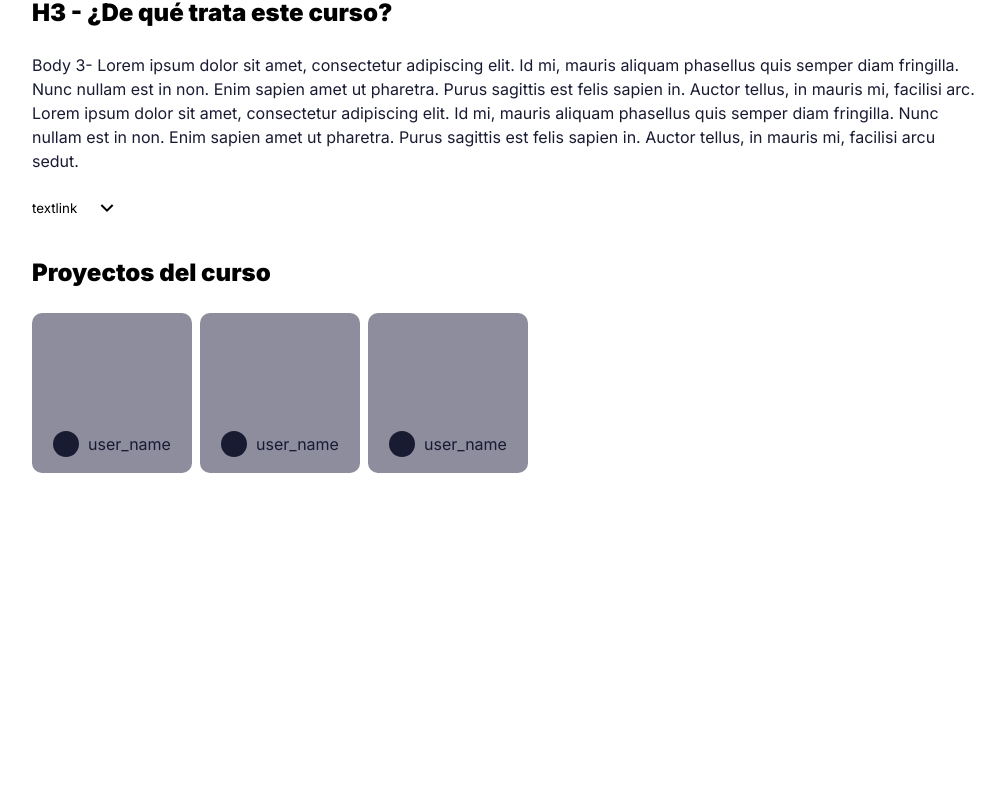
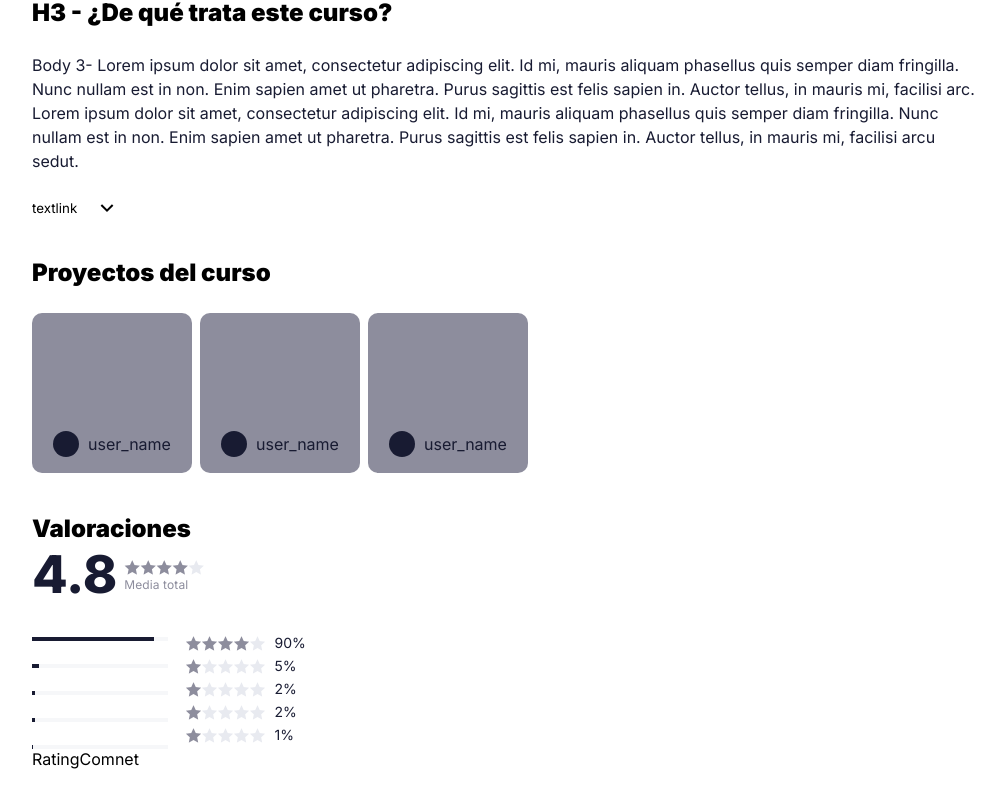
Before and after one commit to kedeinroga/crashcourse-front, a React (Create React App) app: page / in a window 1280 px wide. Shown: the part 1704-2512 px from the top of the page, without its empty margins (132-1137 px from the left). Before the commit the page ends 2201 px from the top, so only its background shows below. Built offline with nearby package versions, Linux system fonts and the light colour scheme.

Commit message:
Component ratingstar has the styles of figma and the component is in the detail course view

```diff
--- /dev/null
+++ b/src/components/UI/RatingComnet.tsx
@@ -0,0 +1,7 @@
+import "./RatingComnet.css";
+
+function RatingComnet() {
+  return <div>RatingComnet</div>;
+}
+
+export default RatingComnet;
--- /dev/null
+++ b/src/components/UI/RatingStar.css
@@ -0,0 +1,104 @@
+.rating-star__bars {
+  display: flex;
+  flex-direction: column;
+  gap: 23px;
+  align-items: center;
+  margin-top: 8px;
+}
+
+.rating-star__score {
+  display: flex;
+  gap: 7px;
+  align-items: center;
+  margin-bottom: 24px;
+}
+
+.ri-star-fill {
+  color: #e8eaf0;
+}
+
+.rating-star__stars--content p {
+  font-size: 14px;
+  line-height: 20px;
+  letter-spacing: 0px;
+  text-align: left;
+}
+
+.start-active {
+  color: var(--color-gray);
+}
+
+.rating-star__score--media p {
+  font-size: 12px;
+  line-height: 16px;
+  letter-spacing: 0.1px;
+  text-align: left;
+  color: var(--color-gray);
+}
+
+.rating-star__score--value {
+  font-size: 52px;
+  font-style: normal;
+  font-weight: 800;
+  line-height: 60px;
+  letter-spacing: 0px;
+  text-align: left;
+}
+
+.rating-star__bars--level {
+  height: 4px;
+  width: 135.5px;
+  border-radius: 0px;
+  background-color: #f6f7f9;
+}
+
+.rating-star__bars--value5 {
+  background-color: #181b32;
+  width: 90%;
+  height: 100%;
+}
+
+.rating-star__bars--value4 {
+  background-color: #181b32;
+  width: 5%;
+  height: 100%;
+}
+
+.rating-star__bars--value3 {
+  background-color: #181b32;
+  width: 2%;
+  height: 100%;
+}
+
+.rating-star__bars--value2 {
+  background-color: #181b32;
+  width: 2%;
+  height: 100%;
+}
+
+.rating-star__bars--value1 {
+  background-color: #181b32;
+  width: 1%;
+  height: 100%;
+}
+
+.rating-star__content--barstar {
+  display: flex;
+  gap: 18px;
+}
+
+.rating-star__stars {
+  display: flex;
+  flex-direction: column;
+  justify-content: center;
+  gap: 3px;
+}
+
+.ri-star-fill {
+  font-size: 16px;
+}
+
+.rating-star__stars--content {
+  display: flex;
+  gap: 9px;
+}
--- /dev/null
+++ b/src/components/UI/RatingStar.tsx
@@ -0,0 +1,94 @@
+import "./RatingStar.css";
+
+function RatingStar() {
+  return (
+    <div className="rating-star__content">
+      <div className="rating-star__score">
+        <p className="rating-star__score--value">4.8</p>
+        <div className="rating-star__score--media">
+          <div>
+            <i className="ri-star-fill start-active"></i>
+            <i className="ri-star-fill start-active"></i>
+            <i className="ri-star-fill start-active"></i>
+            <i className="ri-star-fill start-active"></i>
+            <i className="ri-star-fill"></i>
+          </div>
+          <p>Media total</p>
+        </div>
+      </div>
+      <div className="rating-star__content--barstar">
+        <div className="rating-star__bars">
+          <div className="rating-star__bars--level">
+            <div className="rating-star__bars--value5"></div>
+          </div>
+          <div className="rating-star__bars--level">
+            <div className="rating-star__bars--value4"></div>
+          </div>
+          <div className="rating-star__bars--level">
+            <div className="rating-star__bars--value3"></div>
+          </div>
+          <div className="rating-star__bars--level">
+            <div className="rating-star__bars--value2"></div>
+          </div>
+          <div className="rating-star__bars--level">
+            <div className="rating-star__bars--value1"></div>
+          </div>
+        </div>
+        <div className="rating-star__stars">
+          <div className="rating-star__stars--content">
+            <div>
+              <i className="ri-star-fill start-active"></i>
+              <i className="ri-star-fill start-active"></i>
+              <i className="ri-star-fill start-active"></i>
+              <i className="ri-star-fill start-active"></i>
+              <i className="ri-star-fill"></i>
+            </div>
+            <p className="rating-star__stars--value">90%</p>
+          </div>
+          <div className="rating-star__stars--content">
+            <div>
+              <i className="ri-star-fill start-active"></i>
+              <i className="ri-star-fill"></i>
+              <i className="ri-star-fill"></i>
+              <i className="ri-star-fill"></i>
+              <i className="ri-star-fill"></i>
+            </div>
+            <p className="rating-star__stars--value">5%</p>
+          </div>
+          <div className="rating-star__stars--content">
+            <div>
+              <i className="ri-star-fill start-active"></i>
+              <i className="ri-star-fill"></i>
+              <i className="ri-star-fill"></i>
+              <i className="ri-star-fill"></i>
+              <i className="ri-star-fill"></i>
+            </div>
+            <p className="rating-star__stars--value">2%</p>
+          </div>
+          <div className="rating-star__stars--content">
+            <div>
+              <i className="ri-star-fill start-active"></i>
+              <i className="ri-star-fill"></i>
+              <i className="ri-star-fill"></i>
+              <i className="ri-star-fill"></i>
+              <i className="ri-star-fill"></i>
+            </div>
+            <p className="rating-star__stars--value">2%</p>
+          </div>
+          <div className="rating-star__stars--content">
+            <div>
+              <i className="ri-star-fill start-active"></i>
+              <i className="ri-star-fill"></i>
+              <i className="ri-star-fill"></i>
+              <i className="ri-star-fill"></i>
+              <i className="ri-star-fill"></i>
+            </div>
+            <p className="rating-star__stars--value">1%</p>
+          </div>
+        </div>
+      </div>
+    </div>
+  );
+}
+
+export default RatingStar;
--- /dev/null
+++ b/src/components/cursodetail/Ratings.css
@@ -0,0 +1,13 @@
+.ratings-content {
+  padding: 40px 20px;
+}
+
+.ratings-content__title {
+  font-size: 24px;
+  font-style: normal;
+  font-weight: 900;
+  line-height: 32px;
+  letter-spacing: 0px;
+  text-align: left;
+  color: #000000;
+}
--- /dev/null
+++ b/src/components/cursodetail/Ratings.tsx
@@ -0,0 +1,15 @@
+import "./Ratings.css";
+import RatingStar from "../UI/RatingStar";
+import RatingComnet from "../UI/RatingComnet";
+
+function Ratings() {
+  return (
+    <div className="ratings-content">
+      <p className="ratings-content__title">Valoraciones</p>
+      <RatingStar />
+      <RatingComnet />
+    </div>
+  );
+}
+
+export default Ratings;
--- a/src/pages/CursoDetail.tsx
+++ b/src/pages/CursoDetail.tsx
@@ -8,6 +8,7 @@ import IconsAction from "../components/UI/IconsAction";
 import CourseSyllabus from "../components/cursodetail/CourseSyllabus";
 import CourseAbout from "../components/cursodetail/CourseAbout";
 import CourseProjects from "../components/cursodetail/CourseProjects";
+import Ratings from "../components/cursodetail/Ratings";
 
 function CursoDetail() {
   return (
@@ -19,6 +20,7 @@ function CursoDetail() {
       <CourseSyllabus />
       <CourseAbout />
       <CourseProjects />
+      <Ratings />
     </Fragment>
   );
 }
```
Also changed, not shown: src/components/UI/RatingComnet.css (added).
